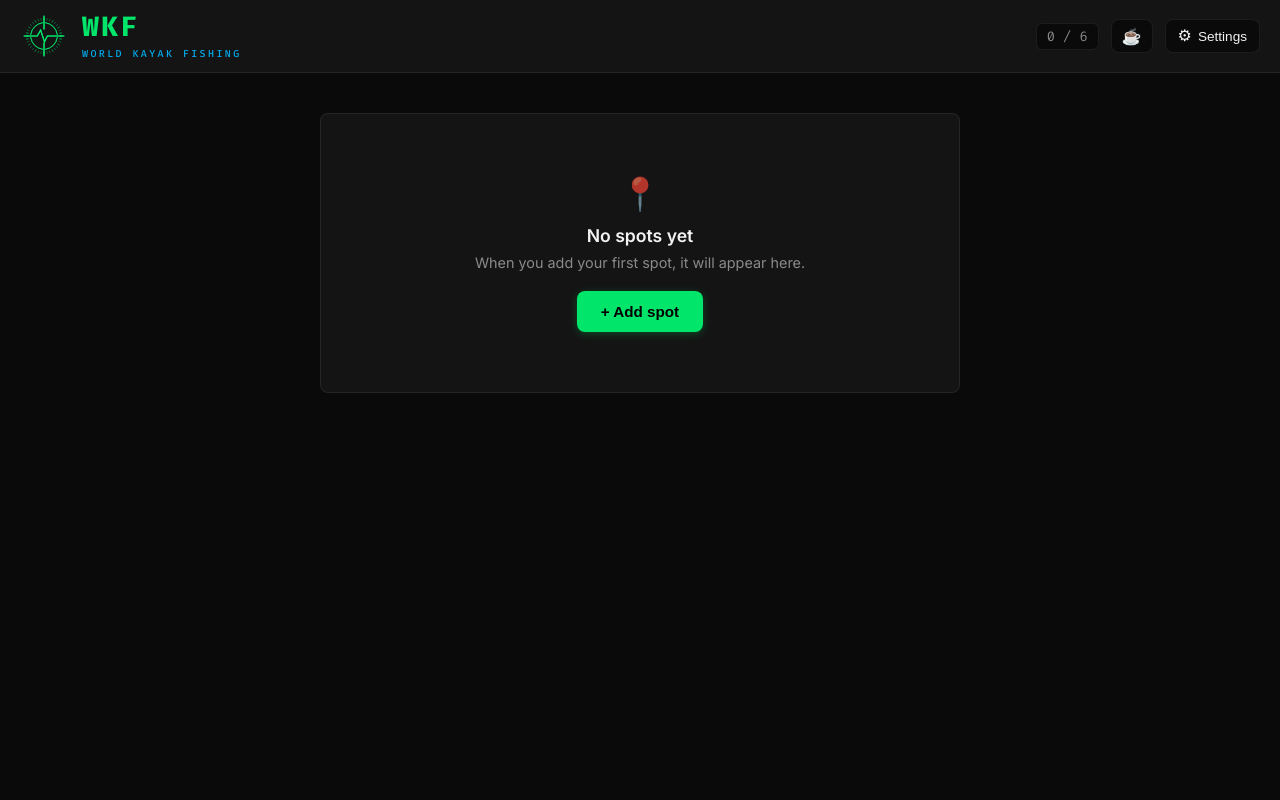
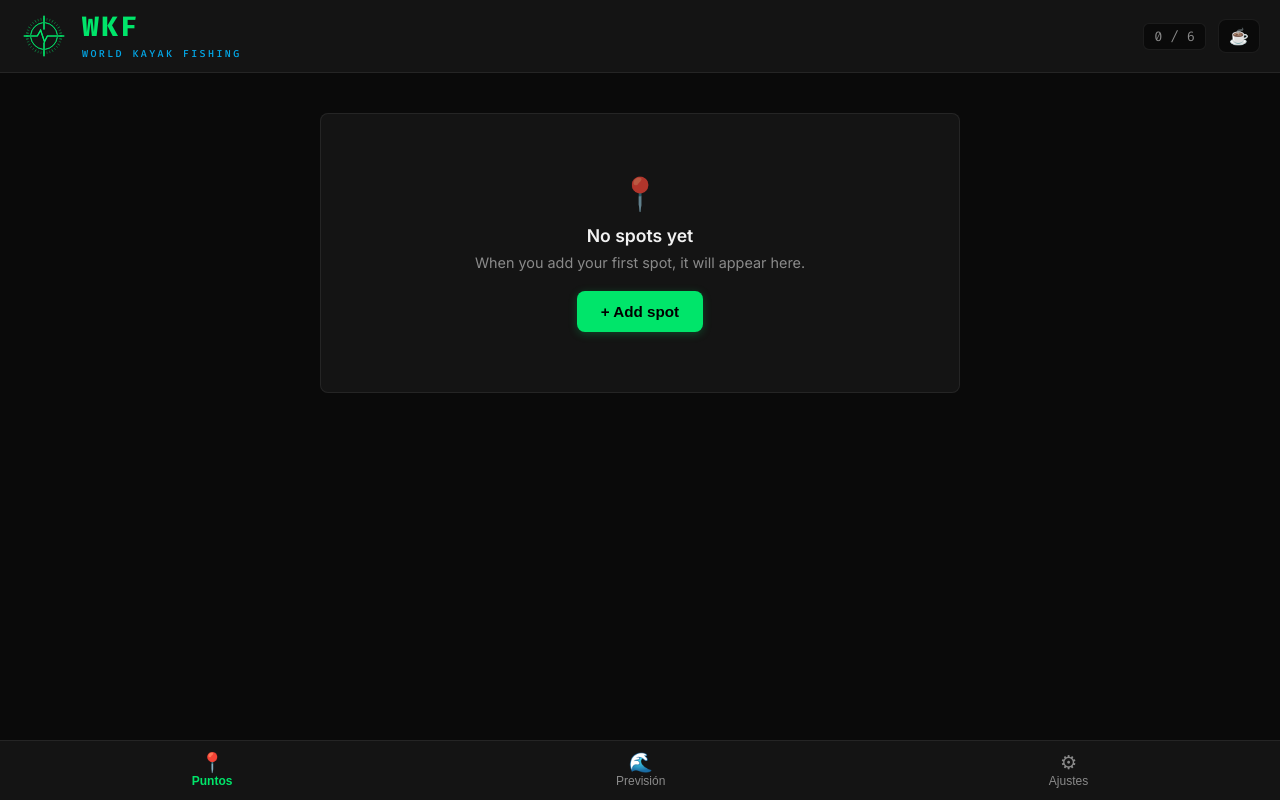
Before and after one commit to Xanthar85/World-Kayak-Fishing, a React (Vite) app: page / in a window 1280 px wide. Both pictures are taken after a click on the button "Add your first spot". Built offline with nearby package versions, Linux system fonts and the light colour scheme.

Commit message:
feat: add navigation tabs and weather placeholder
Replace settings button with a tab-based navigation system to support future weather forecast integration.

```diff
--- a/src/screens/Home.tsx
+++ b/src/screens/Home.tsx
@@ -21,10 +21,25 @@ import { SpotCard } from '../components/SpotCard.tsx';
 import { PWAInstallButton } from '../components/PWAInstallButton.tsx';
 import { fetchSpotWeather } from '../lib/openmeteo.ts';
 
+const PrevisionPlaceholder: React.FC = () => {
+  return (
+    <div
+      style={{
+        padding: '40px',
+        textAlign: 'center',
+        color: 'var(--text-dim)',
+        fontSize: '0.9rem',
+      }}
+    >
+      Previsión meteorológica — próximamente
+    </div>
+  );
+};
+
 export const Home: React.FC = () => {
   const { t } = useTranslation();
 
-  const [showSettings, setShowSettings] = useState(false);
+  const [pestanaActiva, setPestanaActiva] = useState<'puntos' | 'prevision' | 'ajustes'>('puntos');
   const [showTutorial, setShowTutorial] = useState(false);
   const [viewingSpotId, setViewingSpotId] = useState<string | null>(null);
   const [mapMode, setMapMode] = useState<'new' | 'edit' | null>(null);
@@ -213,26 +228,6 @@ export const Home: React.FC = () => {
           >
             <span style={{ fontSize: '1rem', lineHeight: 1 }}>☕</span>
           </a>
-          <button
-            onClick={() => setShowSettings(true)}
-            title={t('settings.title')}
-            style={{
-              display: 'inline-flex',
-              alignItems: 'center',
-              gap: 6,
-              padding: '8px 12px',
-              backgroundColor: 'var(--bg)',
-              border: '1px solid var(--border)',
-              borderRadius: 8,
-              color: 'var(--text)',
-              fontSize: '0.85rem',
-              fontWeight: 500,
-              cursor: 'pointer',
-            }}
-          >
-            <span style={{ fontSize: '1rem', lineHeight: 1 }}>⚙</span>
-            <span>{t('settings.title')}</span>
-          </button>
         </div>
       </header>
 
@@ -244,10 +239,11 @@ export const Home: React.FC = () => {
           margin: '0 auto',
           padding: '20px',
           boxSizing: 'border-box',
-          paddingBottom: spots.length > 0 && spots.length < 6 ? '90px' : '40px',
+          paddingBottom: '80px',
         }}
       >
-        {spots.length === 0 ? (
+        {pestanaActiva === 'puntos' &&
+          (spots.length === 0 ? (
             <div
               style={{
                 display: 'flex',
@@ -327,14 +323,26 @@ export const Home: React.FC = () => {
                 />
               ))}
             </div>
+          ))}
+
+        {pestanaActiva === 'prevision' && <PrevisionPlaceholder />}
+
+        {pestanaActiva === 'ajustes' && (
+          <SettingsScreen
+            onClose={() => setPestanaActiva('puntos')}
+            onOpenTutorial={() => {
+              setPestanaActiva('puntos');
+              setShowTutorial(true);
+            }}
+          />
         )}
       </main>
 
-      {spots.length > 0 && spots.length < 6 && (
+      {pestanaActiva === 'puntos' && spots.length > 0 && spots.length < 6 && (
         <div
           style={{
             position: 'fixed',
-            bottom: 20,
+            bottom: 80,
             left: 0,
             right: 0,
             display: 'flex',
@@ -371,15 +379,85 @@ export const Home: React.FC = () => {
         </div>
       )}
 
-      {showSettings && (
-        <SettingsScreen
-          onClose={() => setShowSettings(false)}
-          onOpenTutorial={() => {
-            setShowSettings(false);
-            setShowTutorial(true);
+      {/* Barra inferior fija */}
+      <nav
+        style={{
+          position: 'fixed',
+          bottom: 0,
+          left: 0,
+          right: 0,
+          height: 60,
+          backgroundColor: 'var(--surface)',
+          borderTop: '1px solid var(--border)',
+          display: 'flex',
+          alignItems: 'center',
+          justifyContent: 'space-around',
+          zIndex: 100,
         }}
-        />
-      )}
+      >
+        <button
+          type="button"
+          onClick={() => setPestanaActiva('puntos')}
+          style={{
+            display: 'flex',
+            flexDirection: 'column',
+            alignItems: 'center',
+            gap: 2,
+            padding: '8px 16px',
+            border: 'none',
+            background: 'transparent',
+            cursor: 'pointer',
+            color: pestanaActiva === 'puntos' ? 'var(--accent)' : 'var(--text-dim)',
+            fontWeight: pestanaActiva === 'puntos' ? 600 : 400,
+            fontSize: '0.75rem',
+          }}
+        >
+          <span style={{ fontSize: '1.2rem', lineHeight: 1 }}>📍</span>
+          <span>Puntos</span>
+        </button>
+
+        <button
+          type="button"
+          onClick={() => setPestanaActiva('prevision')}
+          style={{
+            display: 'flex',
+            flexDirection: 'column',
+            alignItems: 'center',
+            gap: 2,
+            padding: '8px 16px',
+            border: 'none',
+            background: 'transparent',
+            cursor: 'pointer',
+            color: pestanaActiva === 'prevision' ? 'var(--accent)' : 'var(--text-dim)',
+            fontWeight: pestanaActiva === 'prevision' ? 600 : 400,
+            fontSize: '0.75rem',
+          }}
+        >
+          <span style={{ fontSize: '1.2rem', lineHeight: 1 }}>🌊</span>
+          <span>Previsión</span>
+        </button>
+
+        <button
+          type="button"
+          onClick={() => setPestanaActiva('ajustes')}
+          style={{
+            display: 'flex',
+            flexDirection: 'column',
+            alignItems: 'center',
+            gap: 2,
+            padding: '8px 16px',
+            border: 'none',
+            background: 'transparent',
+            cursor: 'pointer',
+            color: pestanaActiva === 'ajustes' ? 'var(--accent)' : 'var(--text-dim)',
+            fontWeight: pestanaActiva === 'ajustes' ? 600 : 400,
+            fontSize: '0.75rem',
+          }}
+        >
+          <span style={{ fontSize: '1.2rem', lineHeight: 1 }}>⚙</span>
+          <span>Ajustes</span>
+        </button>
+      </nav>
     </div>
   );
 };
```
Lines whose indentation alone changed are shown as unchanged.
